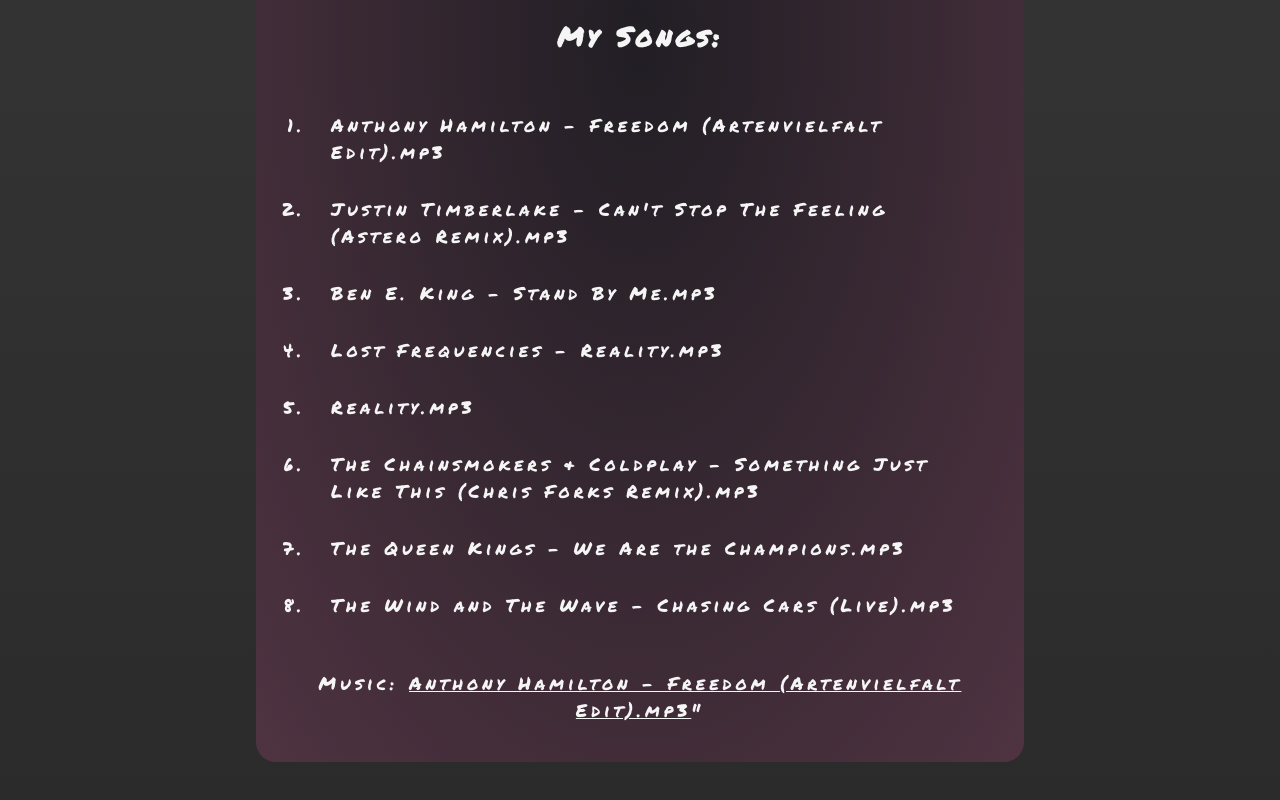
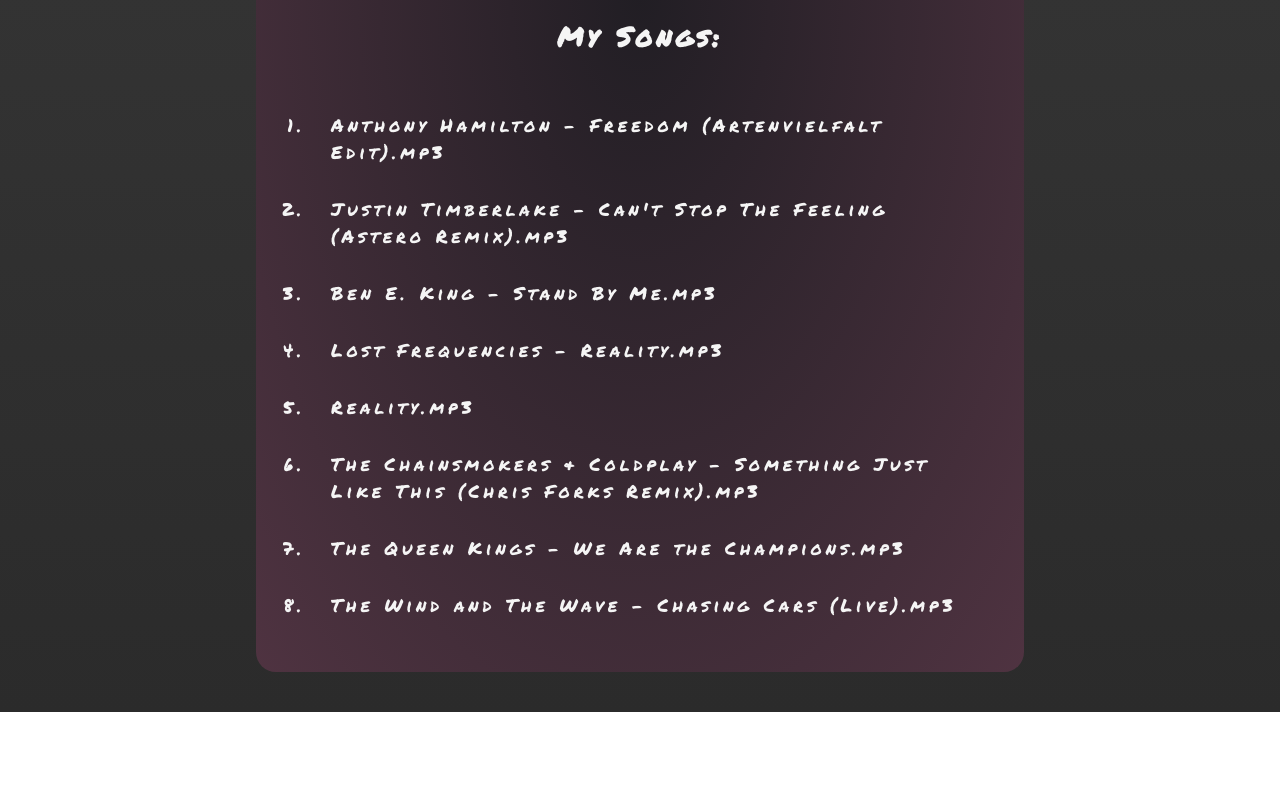
Before and after one commit to nataliarybakov/music-player, a website built with Parcel: page index.html in a window 1280 px wide. Shown: the part 728-1528 px from the top of the page. After the commit the page ends 1440 px from the top, so only its background shows below. Built offline with nearby package versions, Linux system fonts and the light colour scheme.

```diff
--- a/index.html
+++ b/index.html
@@ -39,7 +39,6 @@
 <h2>My Songs:</h2>
 <div id="songList"></div>
 
-<p>Music: <a href="songs/Anthony Hamilton - Freedom (Artenvielfalt Edit).mp3">Anthony Hamilton - Freedom (Artenvielfalt Edit).mp3</a>"</p>
 
 <script src="script.js"></script>
 </body>
```
Also changed, not shown: package.json (+7 -1 lines), 2 other files.
